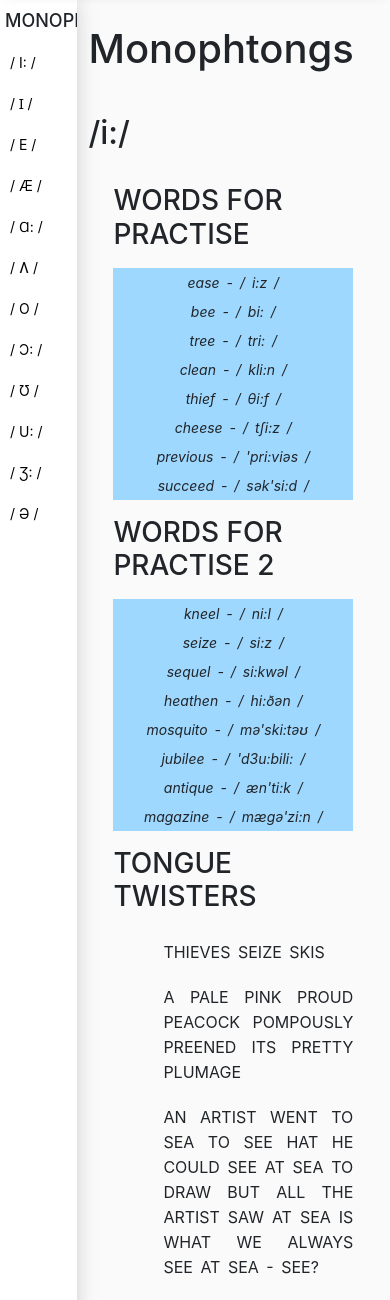
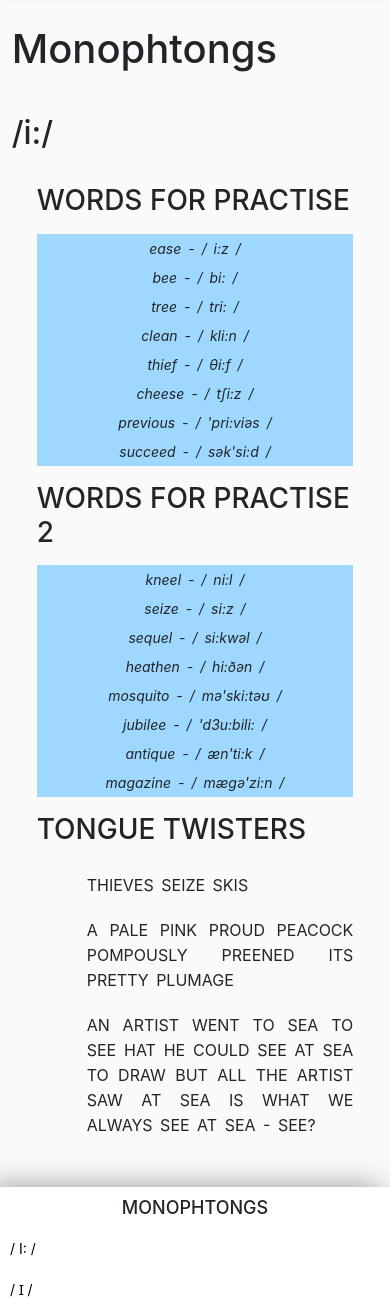
Before and after one commit to ZofD/AI-projekt, a PHP site: page /bee.html in a window 390 px wide. Shown: the part 76-1376 px from the top of the page. Run offline with PHP 8.4, Linux system fonts and the light colour scheme.

Commit message:
Poprawa coutent_left i _right w wersji mobilnej.

```diff
--- a/kurs/css/styleMob.css
+++ b/kurs/css/styleMob.css
@@ -36,6 +36,17 @@
         position: relative;
         top: -340px;
     }
+
+    /*
+        podstrony
+    */
+
+    .content_left{
+        width: 100%!important;
+    }
+    .content_right{
+        width: 100%!important;
+    }
 }
 
 @media (min-width: 992px) {
```
